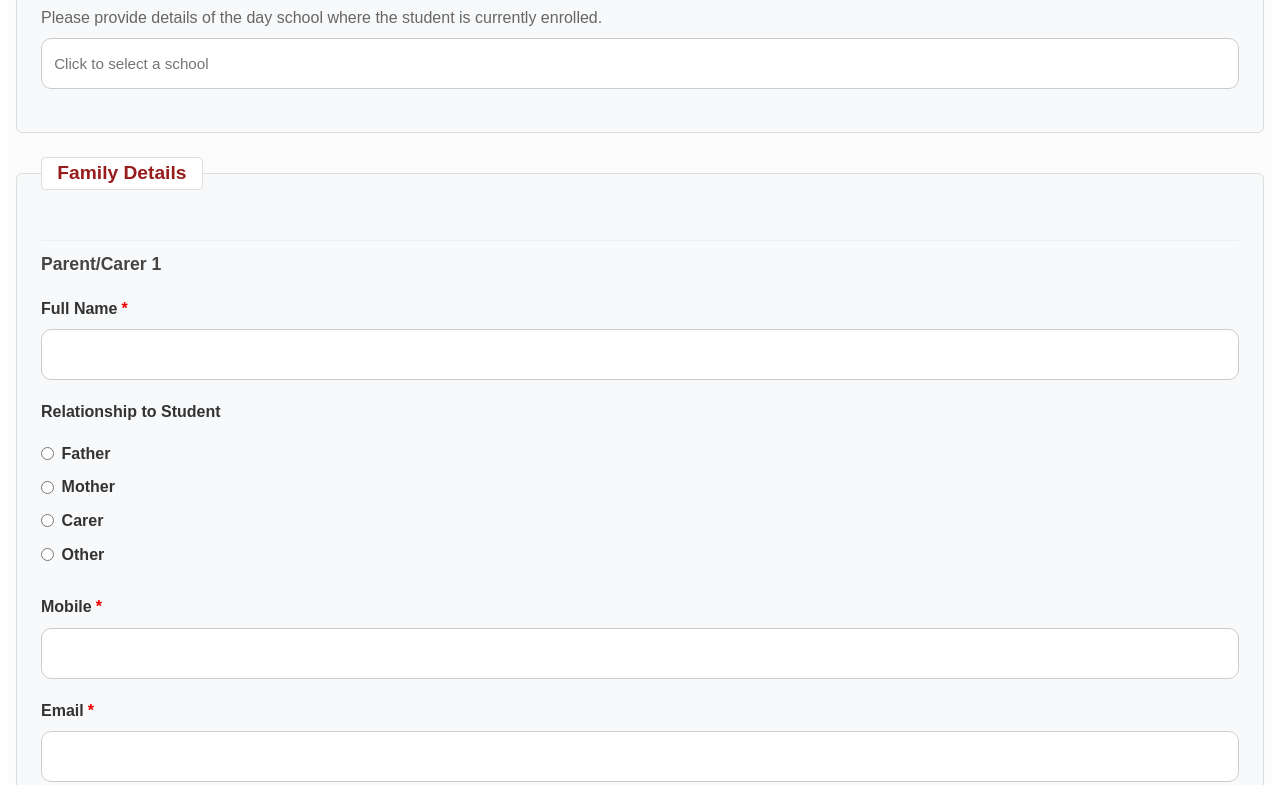
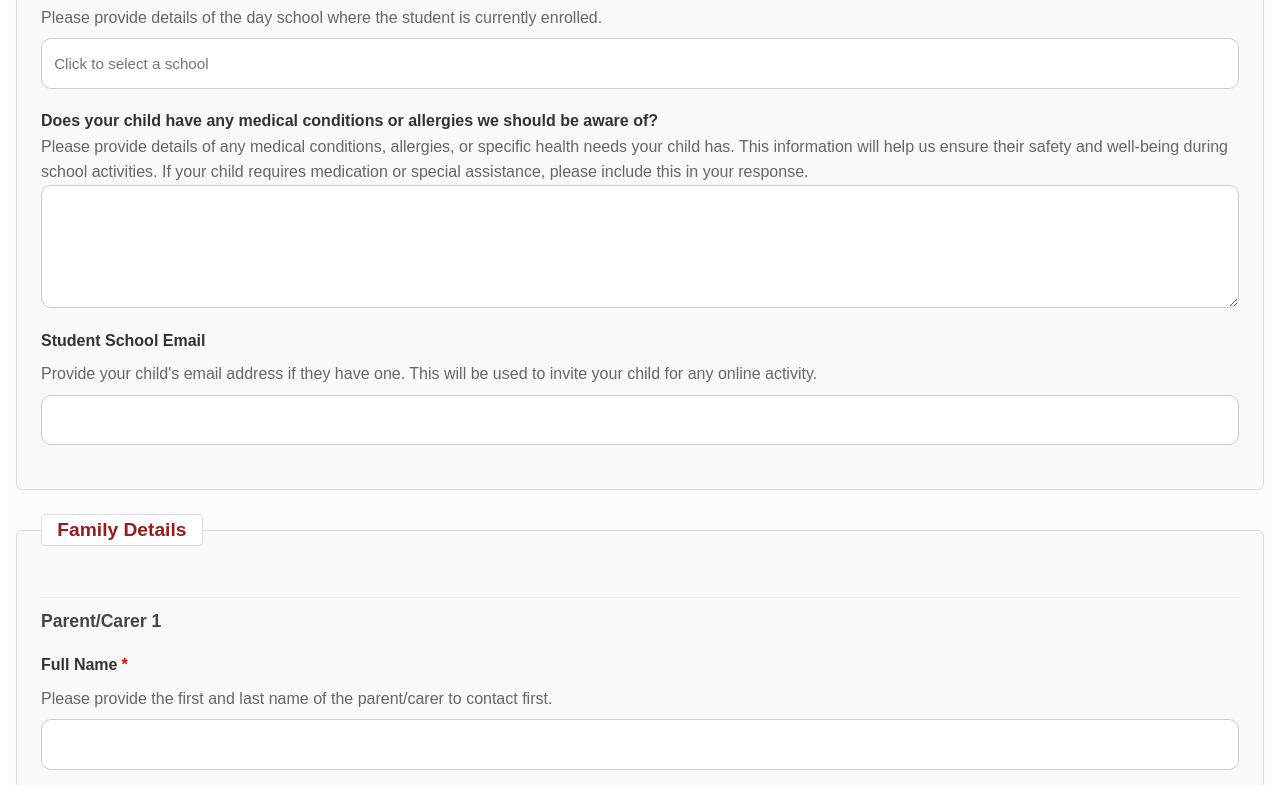
Before and after one commit to ksawalha/arabicSchoolForms, a plain HTML site: page app/index.html in a window 1280 px wide. Shown: the part 1215-2000 px from the top of the page. Drawn offline with Linux system fonts and the light colour scheme; some packages are replaced by stand-ins of ours; no server answers.

Commit message:
Update index.html

```diff
--- a/app/index.html
+++ b/app/index.html
@@ -547,9 +547,21 @@
                     </div>
                 </div>
 
+                <label>Does your child have any medical conditions or allergies we should be aware of?</label>
+                <div class="ques-description">Please provide details of any medical conditions, allergies, or specific health needs your child has. This information will help us ensure their safety and well-being during school activities. If your child requires medication or special assistance, please include this in your response.</div>
+                <div class="form-row">
+                    <textarea name="medicalInfo" rows="4"></textarea>
+                </div>
+
                 <div class="form-row" id="otherSchoolContainer" style="display: none;">
                     <label class="required">Other School Name</label>
                     <input type="text" name="otherSchoolName">
+                </div>
+
+                <div class="form-row">
+                    <label>Student School Email</label>
+                    <div class="ques-description">Provide your child's email address if they have one. This will be used to invite your child for any online activity.</div>
+                    <input type="email" name="studentEmail">
                 </div>
             </fieldset>
                 <fieldset>
@@ -558,6 +570,7 @@
                     <h3>Parent/Carer 1</h3>
                     <div class="form-row">
                         <label class="required">Full Name</label>
+                        <div class="ques-description">Please provide the first and last name of the parent/carer to contact first.</div>
                         <input type="text" name="parent1Name" required>
                     </div>
 
@@ -704,15 +717,6 @@
                     <textarea name="notes" rows="4"></textarea>
                 </div>
             </fieldset>
-
-            <fieldset>
-                <legend>Medical Status</legend>
-                <div class="form-row">
-                    <label>Medical Issues</label>
-                    <textarea  type="text" name="medicalInfo" value="None" rows="4"></textarea>
-                </div>
-            </fieldset>
-
             <!-- Consent & Declaration Section -->
             <fieldset>
                 <legend>Consent and Declaration</legend>
```
